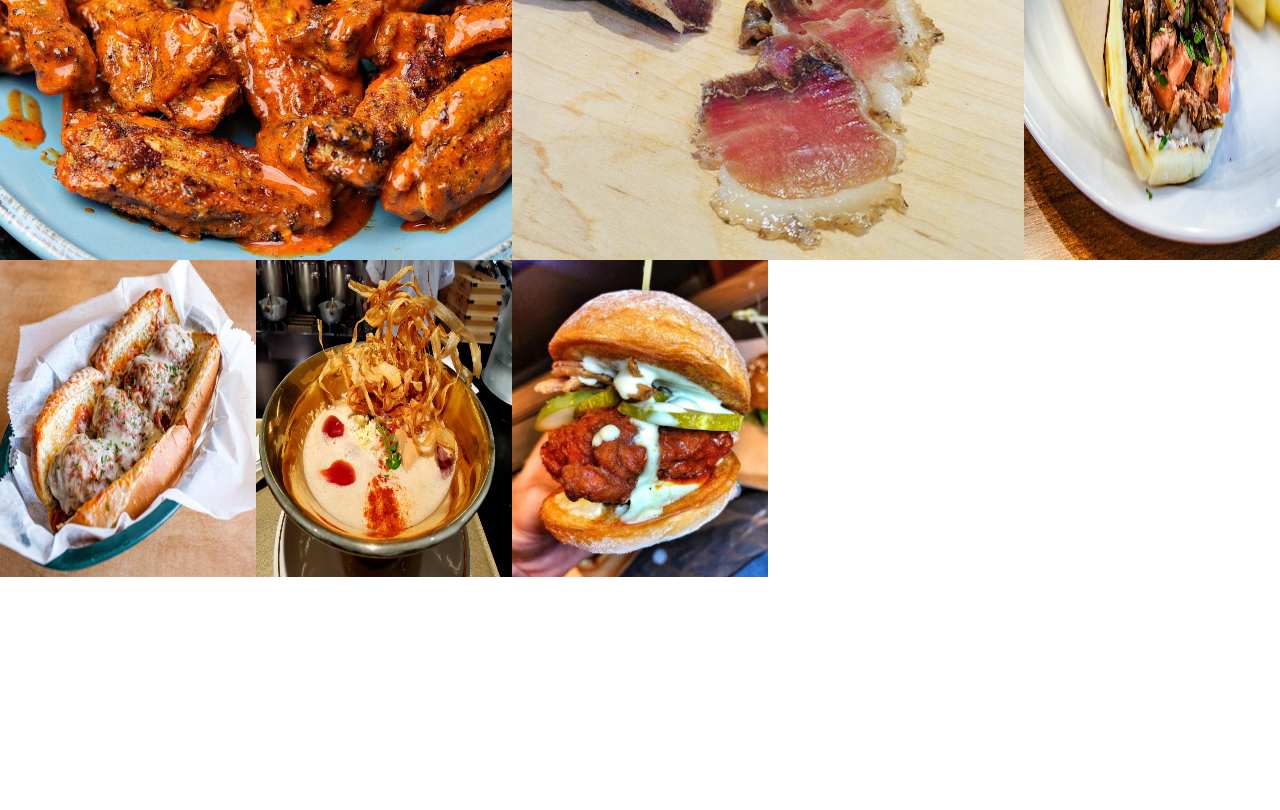
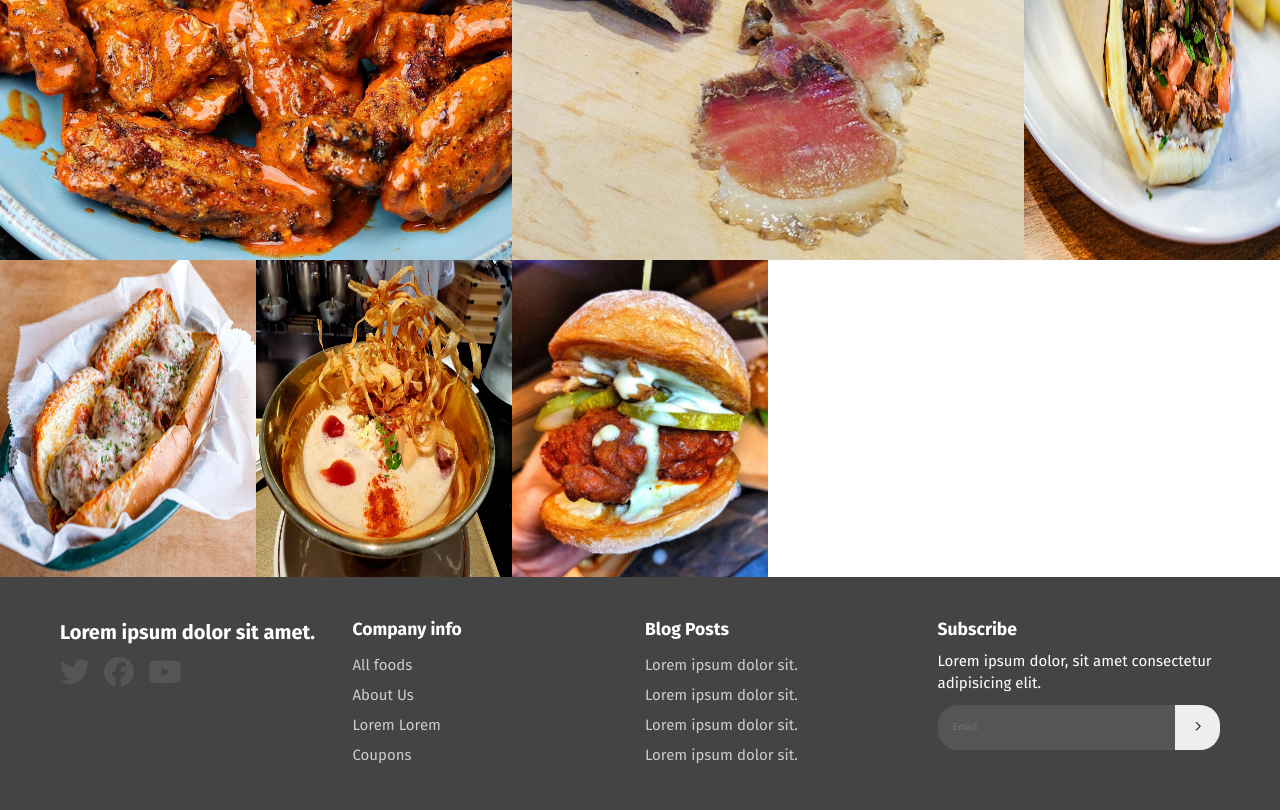
Before and after one commit to cluu79/restaurant-menu, a plain HTML site: page index.html in a window 1280 px wide. Shown: the part 1503-2313 px from the top of the page. Before the commit the page ends 2086 px from the top, so only its background shows below. Drawn offline with nearby package versions, Linux system fonts and the light colour scheme.

Commit message:
finished footer

```diff
--- a/dist/css/style.css
+++ b/dist/css/style.css
@@ -161,3 +161,83 @@ img{
   background-color: rgb(238, 225, 225);
   color: black;
 }
+
+/* Footer */
+.section-footer{
+  background: #444;
+  color: #fff;
+  padding: 4rem 0;
+}
+
+.section-footer .container{
+  display: grid;
+  grid-template-columns: repeat(4,1fr);
+  grid-gap: 1rem;
+
+}
+
+.section-footer h2{
+  font-size: 2rem;
+  margin-bottom: 1rem;
+}
+.section-footer h3{
+  margin-bottom: 0.7rem;
+}
+
+.section-footer a{
+  line-height: 2;
+  color: #ccc;
+}
+
+.section-footer a > i{
+  color: #555;
+  margin-right: 1rem;
+}
+
+/* Email */
+.email-form{
+  width: 100%;
+  display: inline-block;
+  background-color: #555;
+  position: relative;
+  border-radius: 20px;
+  line-height: 0;
+  margin-top: 1rem;
+
+}
+
+.email-form .form-control{
+  display: inline-block;
+  border: 0;
+  outline: 0;
+  font-size: 1rem;
+  color: #ddd;
+  background-color: transparent;
+  font-family: inherit;
+  margin: 0;
+  padding: 0 3rem 0 1.5rem;
+  width: 100%;
+  height: 45px;
+  border-radius: 20px;
+
+}
+
+.email-form .submit{
+  display: inline-block;
+  position: absolute;
+  top: 0;
+  right: 0;
+  width: 45px;
+  height: 45px;
+  background-color: #eee;
+  font-size: 1rem;
+  text-align: center;
+  margin: 0;
+  padding: 0;
+  outline: 0;
+  border: 0;
+  color: #333;
+  cursor: pointer;
+  border-radius: 0 20px 20px 0;
+
+}
--- a/index.html
+++ b/index.html
@@ -69,6 +69,58 @@
    </div>
   </section>
 
+  <footer class="section-footer">
+    <div class="container">
+      <div>
+        <h2>Lorem ipsum dolor sit amet.</h2>
+        <a href="http://twitter.com">
+        <i class="fab fa-twitter fa-2x"></i>
+        </a>
+
+        <a href="http://facebook.com">
+          <i class="fab fa-facebook fa-2x"></i>
+        </a>
+
+        <a href="http://youtube.com">
+          <i class="fab fa-youtube fa-2x"></i>
+        </a>
+      </div>
+      <div>
+        <h3>Company info</h3>
+        <ul>
+          <li><a href="#">All foods</a> </li>
+          <li><a href="#">About Us</a></li>
+          <li><a href="#">Lorem Lorem</a></li>
+          <li><a href="#">Coupons</a></li>
+        </ul>
+      </div>
+      <div>
+        <h3>Blog Posts</h3>
+        <ul>
+        <li><a href="#">Lorem ipsum dolor sit.</a> </li>
+        <li><a href="#">Lorem ipsum dolor sit.</a></li>
+        <li><a href="#">Lorem ipsum dolor sit.</a></li>
+        <li><a href="#">Lorem ipsum dolor sit.</a></li>
+        </ul>
+
+      </div>
+      <div>
+        <h3>Subscribe</h3>
+        <p>Lorem ipsum dolor, sit amet consectetur adipisicing elit.</p>
+        <form name="email-form" method="POST" data-netlify="true">
+          <div class="email-form">
+            <span class="form-control-wrap">
+              <input type="email" name="email" id="email" size="40" class="form-control" placeholder="Email">
+            </span>
+            <button type="submit" class="form-control submit">
+              <i class="fas fa-chevron-right"></i>
+            </button>
+          </div>
+        </form>
+      </div>
+    </div>
+  </footer>
+
 
 <script src="https://kit.fontawesome.com/c49b722659.js" crossorigin="anonymous"></script>
 <script src="http://ajax.googleapis.com/ajax/libs/jquery/2.2.4/jquery.min.js"></script>
```
